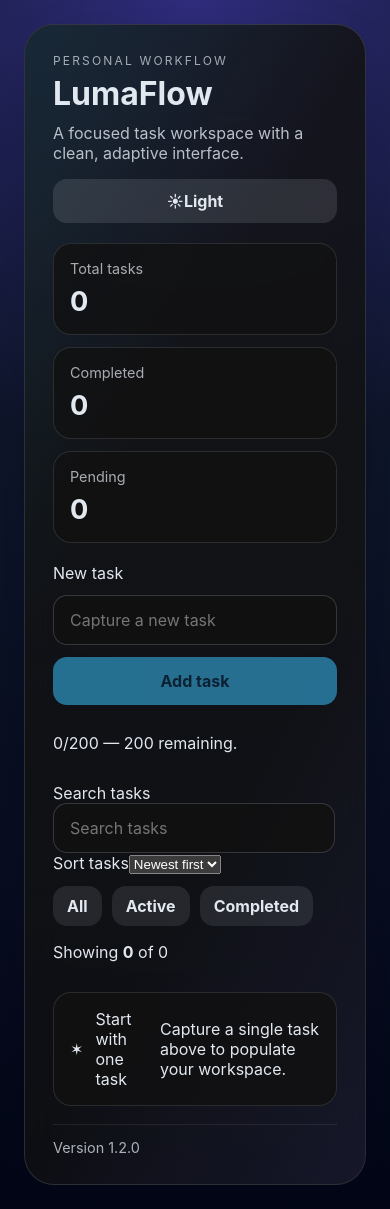
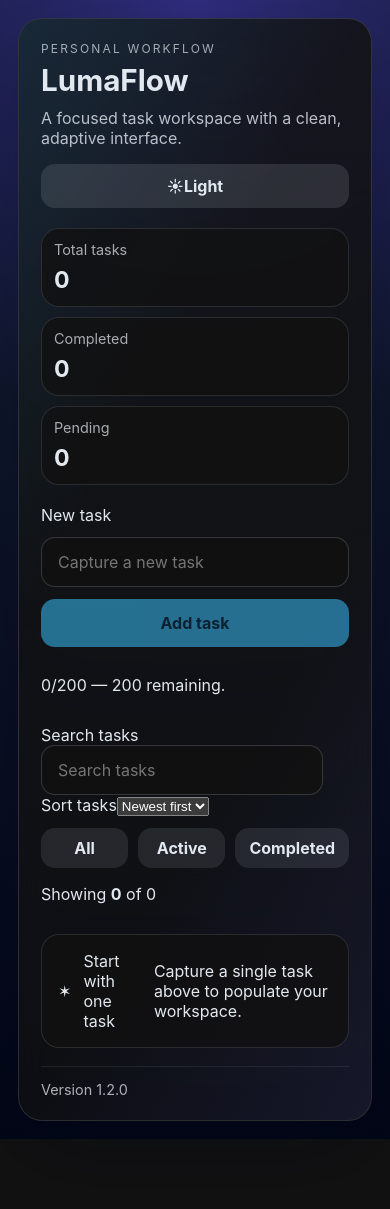
Before and after one commit to YigitEfe-DEV/smart-to-do, a React (Vite) app: page / in a window 390 px wide. After the commit the page ends 1139 px from the top, so only its background shows below. Built offline with nearby package versions, Linux system fonts and the light colour scheme.

Commit message:
style: improve responsive breakpoints for tablet and small desktop

```diff
--- a/src/styles.css
+++ b/src/styles.css
@@ -294,7 +294,56 @@ h1 {
   font-size: 0.9rem;
 }
 
+@media (max-width: 1024px) {
+  .panel {
+    width: min(720px, 100%);
+    padding: 26px;
+  }
+
+  h1 {
+    font-size: clamp(1.85rem, 4vw, 2.8rem);
+  }
+}
+
+@media (max-width: 860px) {
+  .toolbar-row--primary {
+    flex-wrap: wrap;
+  }
+
+  .search-field {
+    flex: 1 1 220px;
+  }
+
+  .sort-field {
+    flex: 0 0 auto;
+  }
+}
+
+@media (max-width: 720px) {
+  .stats-grid {
+    grid-template-columns: repeat(3, minmax(0, 1fr));
+    gap: 10px;
+  }
+
+  .stat-card {
+    padding: 12px;
+  }
+
+  .stat-card strong {
+    font-size: 1.45rem;
+  }
+}
+
 @media (max-width: 640px) {
+  .page {
+    padding: 18px;
+  }
+
+  .panel {
+    padding: 22px;
+    border-radius: 24px;
+  }
+
   .stats-grid {
     grid-template-columns: 1fr;
   }
@@ -307,6 +356,34 @@ h1 {
     flex-direction: column;
     align-items: stretch;
   }
+
+  .toolbar-row--secondary {
+    flex-direction: column;
+    align-items: stretch;
+  }
+
+  .filters {
+    width: 100%;
+  }
+
+  .filter {
+    flex: 1 1 0;
+    text-align: center;
+  }
+
+  .dialog {
+    max-width: 100%;
+  }
+}
+
+@media (prefers-reduced-motion: reduce) {
+  *,
+  *::before,
+  *::after {
+    animation-duration: 0.01ms !important;
+    animation-iteration-count: 1 !important;
+    transition-duration: 0.01ms !important;
+  }
 }
 
 @keyframes spin {
```
